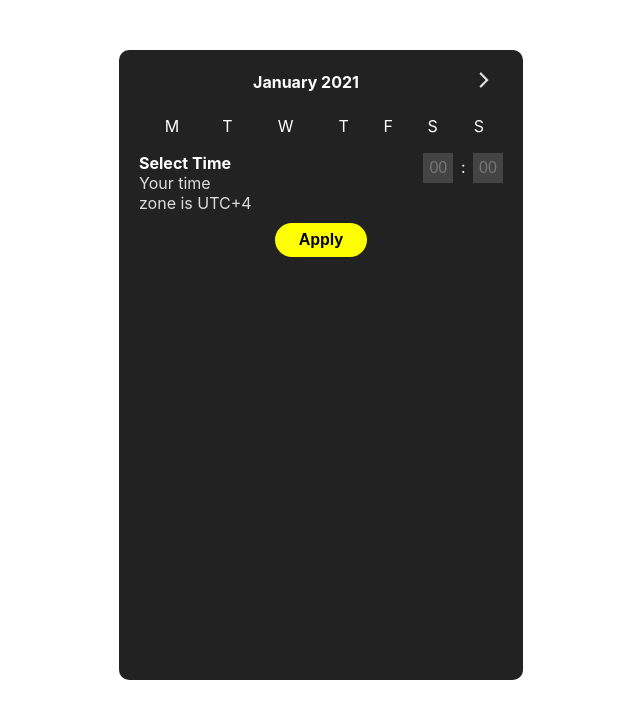
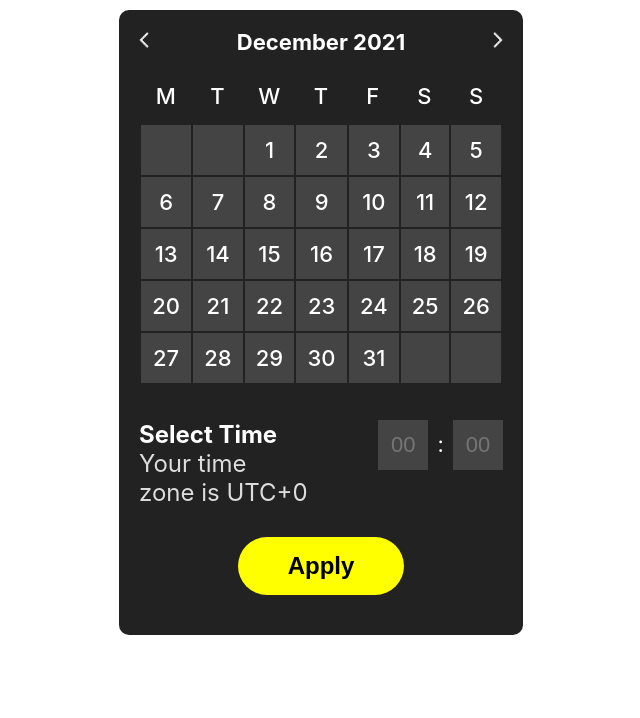
Before and after one commit to waqas-cs/schedule_time, a React (Create React App) app: page / in a window 1280 px wide. Shown: the top 718 px of the page, without its empty margins (319-959 px from the left). Built offline with nearby package versions, Linux system fonts and the light colour scheme.

Commit message:
second commit

```diff
--- a/package.json
+++ b/package.json
@@ -12,7 +12,7 @@
     "@testing-library/user-event": "^12.1.10",
     "react": "^17.0.2",
     "react-dom": "^17.0.2",
-    "react-scripts": "4.0.3",
+    "react-scripts": "^4.0.3",
     "styled-components": "^5.3.3",
     "web-vitals": "^1.0.1"
   },
--- a/src/components/ApplyButton/ApplyButton.module.css
+++ b/src/components/ApplyButton/ApplyButton.module.css
@@ -1,11 +1,11 @@
 .applyButton{
-    margin: auto;
+    margin: 20px auto ;
 }
 .applyButton button{
-    padding: 8px 24px;
+    padding: 15px 50px;
     border: none;
-    border-radius: 20px;
-    font-size: 16px;
+    border-radius: 50px;
+    font-size: 24px;
     font-weight: 600;
     background-color: yellow;
 }
--- a/src/components/Calendar/Calendar.js
+++ b/src/components/Calendar/Calendar.js
@@ -1,34 +1,109 @@
-import React, {useState} from 'react'
+import React, {useState, useEffect} from 'react'
 import styles from '../Calendar/Calendar.module.css'
 import arrowRight from '../../assets/images/arrowRight.png'
-
+import arrowLeft from '../../assets/images/arrowLeft.png'
 
 const days = ["M","T","W","T","F","S","S"]
 const months = ["January","Febuary","March","April","May","June","July","August","September","October","November","December"]
+Object.freeze(months);
+const getFirstDayOfMonth = (currentDate) => {
+  return new Date(
+    new Date(currentDate).getFullYear(),
+    new Date(currentDate).getMonth(),
+    1
+  );
+};
+
+const getLastDayOfMonth = (currentDate) => {
+  return new Date(
+    new Date(currentDate).getFullYear(),
+    new Date(currentDate).getMonth() + 1,
+    0
+  );
+};
+
+const createCalendarRows = (firstDay, totalDays) => {
+  let calendar1D = [];
+  let calendar2D = [];
+  for (let i = 0; i < 35; i++) {
+    if (i < firstDay - 1) {
+      calendar1D[i] = 0;
+    } else if (i > totalDays + 1) calendar1D[i] = 0;
+    else calendar1D[i] = i + 2 - firstDay;
+  }
+  while (calendar1D.length) calendar2D.push(calendar1D.splice(0, 7));
+  return calendar2D;
+};
 
 const Calendar = () => {
-    const [monthIndex, setMonthIndex] = useState(0)
-    const [currentYear, setCurrentYear] = useState(2021)
 
-    const nameOfDay = days.map((element, index)=>{
-       return <td key={index}>{element}</td>
+  const [month, setMonth] = useState(new Date(Date.now()).getMonth());
+  const [year, setYear] = useState(new Date(Date.now()).getFullYear());
+  const [currentDate, setCurrentDate] = useState(new Date(Date.now()));
+  const [firstDayOfMonth, setFirstDayOfMonth] = useState(
+    getFirstDayOfMonth(currentDate)
+  );
+
+  const [lastDayOfMonth, setLastDayOfMonth] = useState(
+    getLastDayOfMonth(currentDate)
+  );
+
+  const [calendarData, setCalendarData] = useState(
+    createCalendarRows(firstDayOfMonth.getDay(), lastDayOfMonth.getDate())
+  );
+
+  const decrementMonthAction = () => {
+    setMonth((month) => (month === 0 ? (month = 11) : --month));
+    setCurrentDate((currentDate) => new Date(currentDate).setMonth(month));
+    if (month === 0) {
+      setYear((year) => --year);
+      setCurrentDate((currentDate) => new Date(currentDate).setFullYear(year));
+    }
+    setFirstDayOfMonth(getFirstDayOfMonth(currentDate));
+    setLastDayOfMonth(getLastDayOfMonth(currentDate));
+    setCalendarData(firstDayOfMonth.getDay(), lastDayOfMonth.getDate());
+  };
+
+  const incrementMonthAction = () => {
+    setMonth((month) => (month === 11 ? (month = 0) : ++month));
+    setCurrentDate((currentDate) => new Date(currentDate).setMonth(month));
+    if (month === 11) {
+      setYear((year) => ++year);
+      setCurrentDate((currentDate) => new Date(currentDate).setFullYear(year));
+    }
+    setFirstDayOfMonth(getFirstDayOfMonth(currentDate));
+    setLastDayOfMonth(getLastDayOfMonth(currentDate));
+    setCalendarData(firstDayOfMonth.getDay(), lastDayOfMonth.getDate());
+  };
+
+  console.log("firstDayOfMonth", firstDayOfMonth);
+  console.log("lastDayOfMonth", lastDayOfMonth);
+  useEffect(() => {
+    setCalendarData(
+      createCalendarRows(firstDayOfMonth.getDay(), lastDayOfMonth.getDate())
+    );
+  }, []);
+
+  const nameOfDay = days.map((dayName, index)=>{
+       return <td key={index}>{dayName}</td>
     })
-    const currentMonth = months[monthIndex]
 
-    const changeMonthYear = () => {
-        if(monthIndex==11) {
-            setMonthIndex(0)
-            setCurrentYear(currentYear+1)
-            console.log(currentYear)
-        }
-        else setMonthIndex(monthIndex+1)
+  const getSchduleDate = () => {
+    // let selectedDate = date;
+    // let selectedMonth = months[month];
+    // let selectedYear = year;
+    // alert(`your selected date is ${selectedDate} ${selectedMonth} ${selectedYear}`)
+
   }
 
   return (
       <div className={styles.calendarMainDiv}>
           <div className={styles.monthYear}>
-                <h4>{currentMonth} {currentYear}</h4>
-               <div onClick={changeMonthYear}>
+              <div onClick={decrementMonthAction}>
+                  <img src={arrowLeft} alt="Left Arrow"/>
+              </div>
+              <h2>{`${months[month]} ${year}`}</h2>
+              <div onClick={incrementMonthAction}>
                   <img src={arrowRight} alt="Right Arrow"/>
               </div>
           </div>
@@ -43,9 +118,13 @@ const Calendar = () => {
               <div className={styles.selectDate}>
                   <table>
                       <tbody>
-                            <tr>
-
+                      {calendarData.map((row, index) => (
+                          <tr key={index}>
+                              {row.map((date, index) => (
+                              <td key={index} onClick={getSchduleDate}>{date !== 0 ? date : ""}</td>
+                              ))}
                           </tr>
+                      ))}
                       </tbody>
                   </table>
               </div>
--- a/src/components/Calendar/Calendar.module.css
+++ b/src/components/Calendar/Calendar.module.css
@@ -1,12 +1,13 @@
 .monthYear{
-    margin: 5px auto 10px;
+    margin: 5px auto 5px;
     display: flex;
     align-items: center;
     justify-content: center;
 }
-.monthYear h4{
+.monthYear h2{
     display: inline-block;
     width: 85%;
+    font-size: 22px;
 }
 .monthYear img{
     width: 30px;
@@ -18,9 +19,21 @@
 .selectDay{
     padding: 5px 10px;
 }
-.nameOfDay table{
+table{
     width: 100%;
+    font-size: 22px;
+    font-weight: 500;
 }
-.nameOfDay span{
-    text-align: center;
+table tr{
+    height: 50px;
 }
+.nameOfDay tr td{
+    width: 14.28%;
+}
+.selectDate tr td{
+    background-color: #444444;
+}
+.selectDate table tr td:hover{
+    background-color: #555555;
+
+}
--- a/src/components/SelectTime/SelectTime.js
+++ b/src/components/SelectTime/SelectTime.js
@@ -1,11 +1,17 @@
 import React from "react";
 import styles from '../SelectTime/SelectTime.module.css'
 const SelectTime = () => {
+  const d = new Date();
+  let diff = d.getTimezoneOffset();
+  diff = diff * -1 // convert negative to postive
+  diff = diff / 60 //covert minutes to hours
+
+  console.log('diff',diff)
   return (
     <div className={styles.selectTime}>
       <div className={styles.selectTimeContent}>
         <h4>Select Time</h4>
-        <span>Your time <br/> zone is UTC+4</span>
+        <span>Your time <br/> zone is UTC+{diff}</span>
       </div>
       <div className={styles.selectTimeInput}>
         <input type="text" placeholder="00" maxLength="2"/>
--- a/src/components/SelectTime/SelectTime.module.css
+++ b/src/components/SelectTime/SelectTime.module.css
@@ -1,28 +1,34 @@
 .selectTime{
     display: flex;
-    padding: 10px;
+    padding: 0px 10px;
+    margin: 30px 0px;
 }
 .selectTimeContent{
     width: 60%;
     margin: auto;
     text-align: left;
+    font-size: 24px;
 }
 .selectTimeInput{
     width: 40%;
     text-align: right;
 }
 .selectTimeInput input{
-    width: 30px;
-    height: 30px;
+    width: 50px;
+    height: 50px;
     background-color: #444444;
     border: none;
     color: white;
-    font-size: 16px;
+    font-size: 22px;
     text-align: center;
+}
+.selectTimeInput input:focus{
+    outline: none;
 }
 .selectTimeContent span{
     color: #dddddd;
 }
 .selectTimeInput .secondsDots{
     margin: 0px 3px;
+    font-size: 22px;
 }
--- a/src/components/SetTimeAndDate/SetTimeAndDate.module.css
+++ b/src/components/SetTimeAndDate/SetTimeAndDate.module.css
@@ -1,9 +1,9 @@
 .timeAndDateMain{
     width: 30%;
-    margin: 50px auto 0px;
+    margin: 10px auto 0px;
     background-color: #222222;
     border-radius: 10px;
-    min-height: 600px;
+    min-height: 500px;
     padding: 10px 10px 20px;
     color: white;
 }
--- a/src/index.css
+++ b/src/index.css
@@ -2,7 +2,7 @@ body {
   margin: 0;
   font-family: -apple-system, BlinkMacSystemFont, 'Segoe UI', 'Roboto', 'Oxygen',
     'Ubuntu', 'Cantarell', 'Fira Sans', 'Droid Sans', 'Helvetica Neue',
-    sans-serif;
+    sans-serif,'Titillium Web', sans-serif;
   -webkit-font-smoothing: antialiased;
   -moz-osx-font-smoothing: grayscale;
 }
```
Also changed, not shown: src/components/Calendar/date.json (deleted, +0 -126 lines), src/assets/images/arrowLeft.png (added), 1 other file (tests, documents, lock files or other folders). Lines whose indentation alone changed are shown as unchanged.
